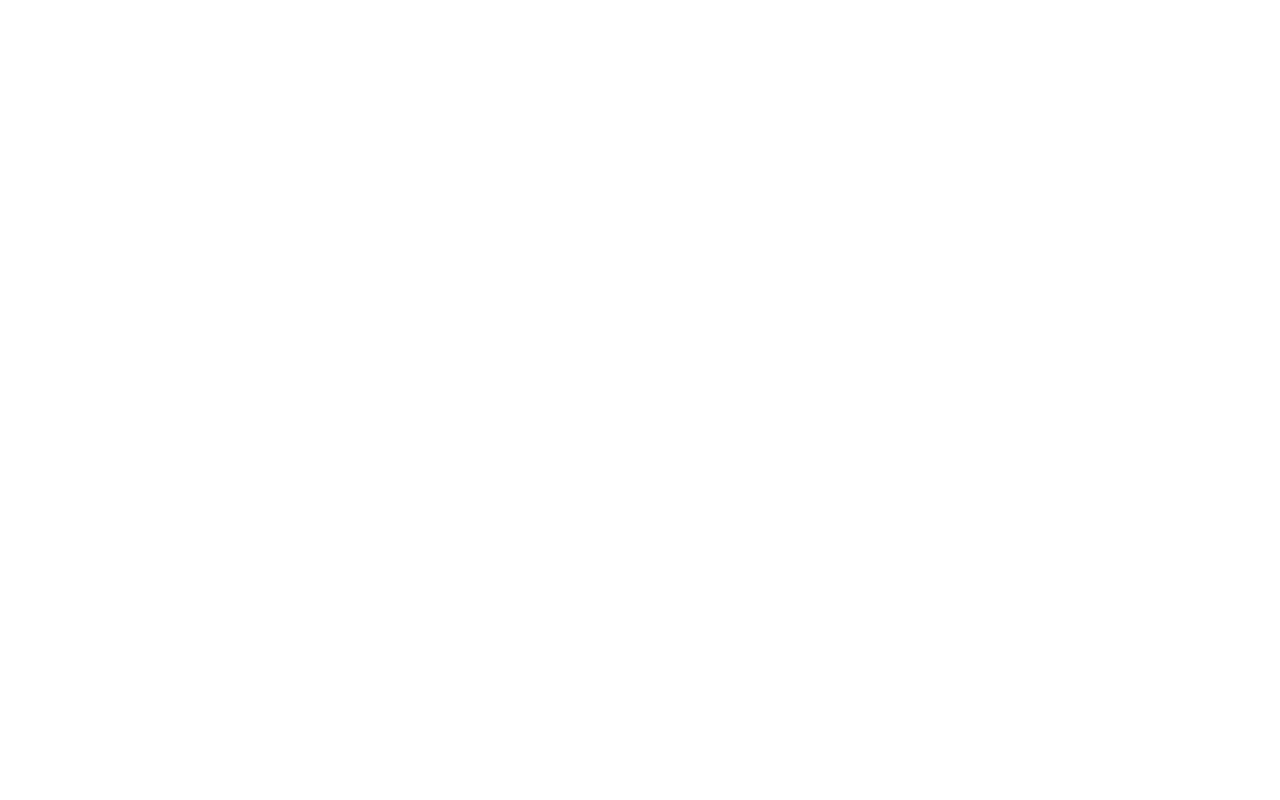
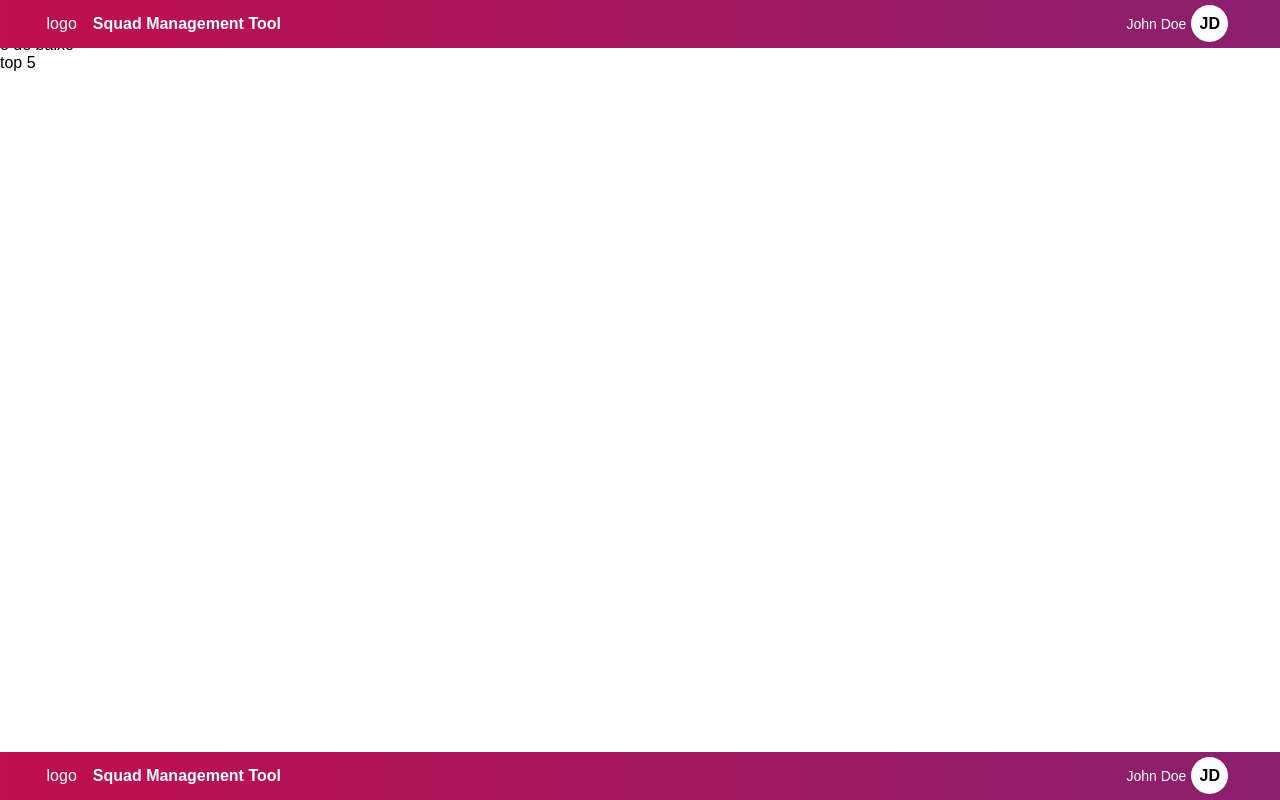
Before and after one commit to GustavoBenedito/venturus-1.0.0, a plain HTML site: page index.html in a window 1280 px wide. Drawn offline with Linux system fonts and the light colour scheme.

Commit message:
desenvolvimento do header e footer

```diff
--- a/index.html
+++ b/index.html
@@ -1,12 +1,47 @@
 <!DOCTYPE html>
 <html lang="en">
+
 <head>
     <meta charset="UTF-8">
     <meta http-equiv="X-UA-Compatible" content="IE=edge">
     <meta name="viewport" content="width=device-width, initial-scale=1.0">
+    <link rel="stylesheet" href="./styles/styles.css">
     <title>Venturus</title>
 </head>
+
 <body>
+    <header class="header">
+            <div class="logo">logo</div>
+            <div class="titulo">Squad Management Tool</div>
+            <div class="login">
+                <p>John Doe</p>
+                <button><p><strong>JD</strong></p></button>
+            </div>
+    </header>
+    <main>
+        <section>
+            <div>
+                <div>
+                    <h3>My teams</h3>
+                </div>
+                <div>
+                    <button></button>
+                </div>
+            </div>
+            <div>o de baixo</div>
+        </section>
+        <section>
+            <div>top 5</div>
+        </section>
+    </main>
+    <footer class="header">
+            <div class="logo">logo</div>
+            <div class="titulo">Squad Management Tool</div>
+            <div class="login">
+                <p>John Doe</p>
+                <button><p><strong>JD</strong></p></button>
+            </div>
+    </footer>
+</body>
 
-</body>
 </html>
--- a/styles/styles.css
+++ b/styles/styles.css
@@ -0,0 +1,60 @@
+*{
+    margin: 0;
+    padding: 0;
+    font-family: Arial, Helvetica, sans-serif;
+    font-size:16px;
+}
+.header{
+    /* ajustes para o container do header e footer */
+    display:flex;
+    flex-wrap: nowrap;
+
+/* Permalink - use to edit and share this gradient: https://colorzilla.com/gradient-editor/#c00e4e+0,8a206f+100 */
+background: rgb(192,14,78); /* Old browsers */
+background: -moz-linear-gradient(left,  rgba(192,14,78,1) 0%, rgba(138,32,111,1) 100%); /* FF3.6-15 */
+background: -webkit-linear-gradient(left,  rgba(192,14,78,1) 0%,rgba(138,32,111,1) 100%); /* Chrome10-25,Safari5.1-6 */
+background: linear-gradient(to right,  rgba(192,14,78,1) 0%,rgba(138,32,111,1) 100%); /* W3C, IE10+, FF16+, Chrome26+, Opera12+, Safari7+ */
+filter: progid:DXImageTransform.Microsoft.gradient( startColorstr='#c00e4e', endColorstr='#8a206f',GradientType=1 ); /* IE6-9 */
+
+    color:#fff;
+
+    width: 100%;
+    height:3rem;
+
+    font-size:16px;
+    line-height:3rem;
+    position: fixed;
+}
+.logo{
+    width:5%;
+    text-align: right;
+    padding-right: 1rem;
+    padding-left:1rem;
+}
+.titulo{
+    width:85%;
+    text-align:left;
+    font-weight:600;
+}
+.login{
+    display:flex;
+    width:10%;
+    padding-right:2rem;
+}
+.login p{
+    font-size:14px;
+}
+.login button{
+margin: 5px;
+background-color: #fff;
+color: #000;
+padding: 5px;
+height: 37px;
+width: 37px;
+border-radius: 20px;
+border: none;
+}
+footer{
+    position: fixed;
+    bottom: 0;
+}
```
Also changed, not shown: guiaparaodesenvolvimento.png (added).
